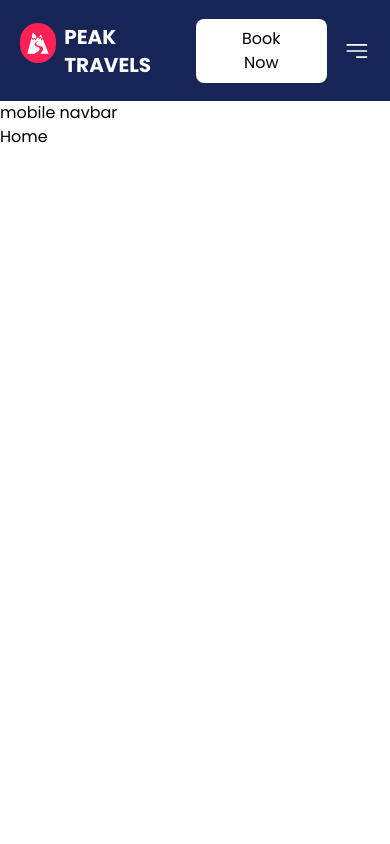
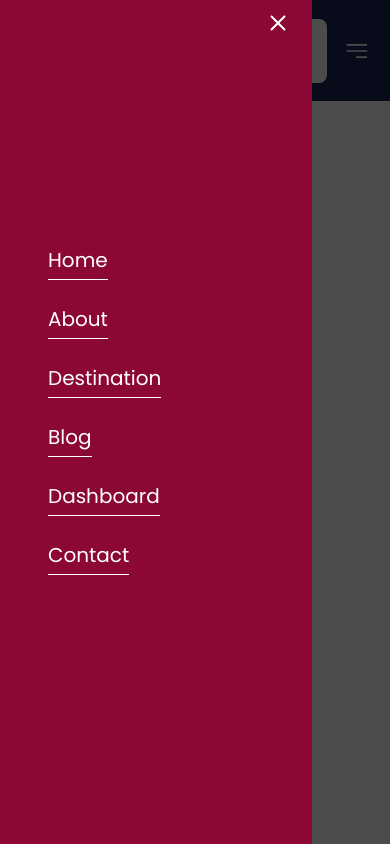
Before and after one commit to Anouar-Dhahri/peak-travels, a Next.js app: page / in a window 390 px wide. Built offline with nearby package versions, Linux system fonts and the light colour scheme.

Commit message:
add-hamburger-navbar

```diff
--- a/components/Navbar/MobileNavbar.tsx
+++ b/components/Navbar/MobileNavbar.tsx
@@ -1,11 +1,27 @@
-import React from 'react'
+import { navLinks } from "@/constants";
+import Link from "next/link";
+import React from "react";
+import { CgClose } from "react-icons/cg";
 
 const MobileNavbar = () => {
   return (
     <div>
-      mobile navbar
+      {/** BLACK SHADE */}
+      <div className="fixed inset-0 transform transition-all duration-500 z-[1002] bg-black opacity-70 w-full h-screen"></div>
+      {/** LINKS */}
+      <div className="text-white fixed justify-center flex flex-col h-full transform transition-all duration-500 delay-300 w-[80%] sm:w-[60%] bg-rose-900 space-y-6 z-[1050] ">
+        {navLinks?.map((link: Record<string, string>) => (
+          <Link key={link?.id} href={link?.url}>
+            <p className=" text-white w-fit text-[20px] ml-12 border-b-[1.5px] pb-1 border-white sm:text-[30px]">
+              {link?.label}
+            </p>
+          </Link>
+        ))}
+        {/** CLOSE BTN */}
+        <CgClose className="absolute top-[0.7rem] right-[1.4rem] sm:w-8 sm:h-8 w-6 h-6 " />
+      </div>
     </div>
-  )
-}
+  );
+};
 
-export default MobileNavbar
+export default MobileNavbar;
--- a/components/Navbar/Navbar.tsx
+++ b/components/Navbar/Navbar.tsx
@@ -6,7 +6,7 @@
 
 const Navbar = () => {
   return (
-    <div className="bg-blue-950 transition-all duration-200 h-[12vh] z-[1000]">
+    <div className="bg-blue-950 transition-all duration-200 h-[12vh] z-[1000] fixed w-full">
       <div className="flex items-center h-full justify-between w-[90%] xl:w-[80%] mx-auto">
         {/** LOGO */}
         <div className="flex item-center space-x-2">
@@ -36,7 +36,7 @@
           <button className="md:px-12 md:py-2.5 px-8 py-2 text-black text-base bg-white hover:bg-gray-200 transition-all duration-200 rounded-lg cursor-pointer">
             Book Now
           </button>
-
+          {/** RESPONSIVE */}
           <HiBars3BottomRight className="w-8 h-8 cursor-pointer text-white lg:hidden" />
         </div>
       </div>
```
